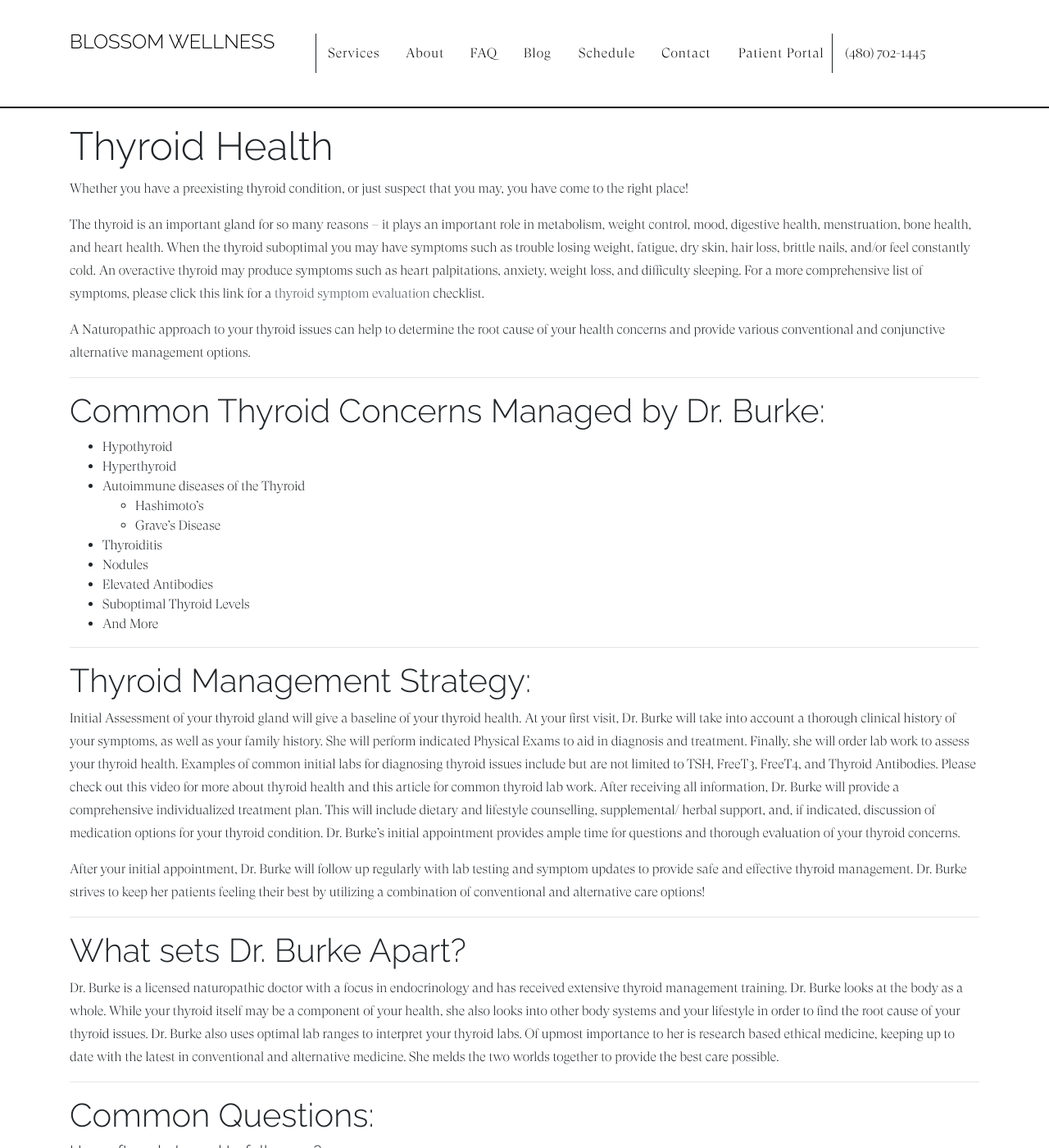
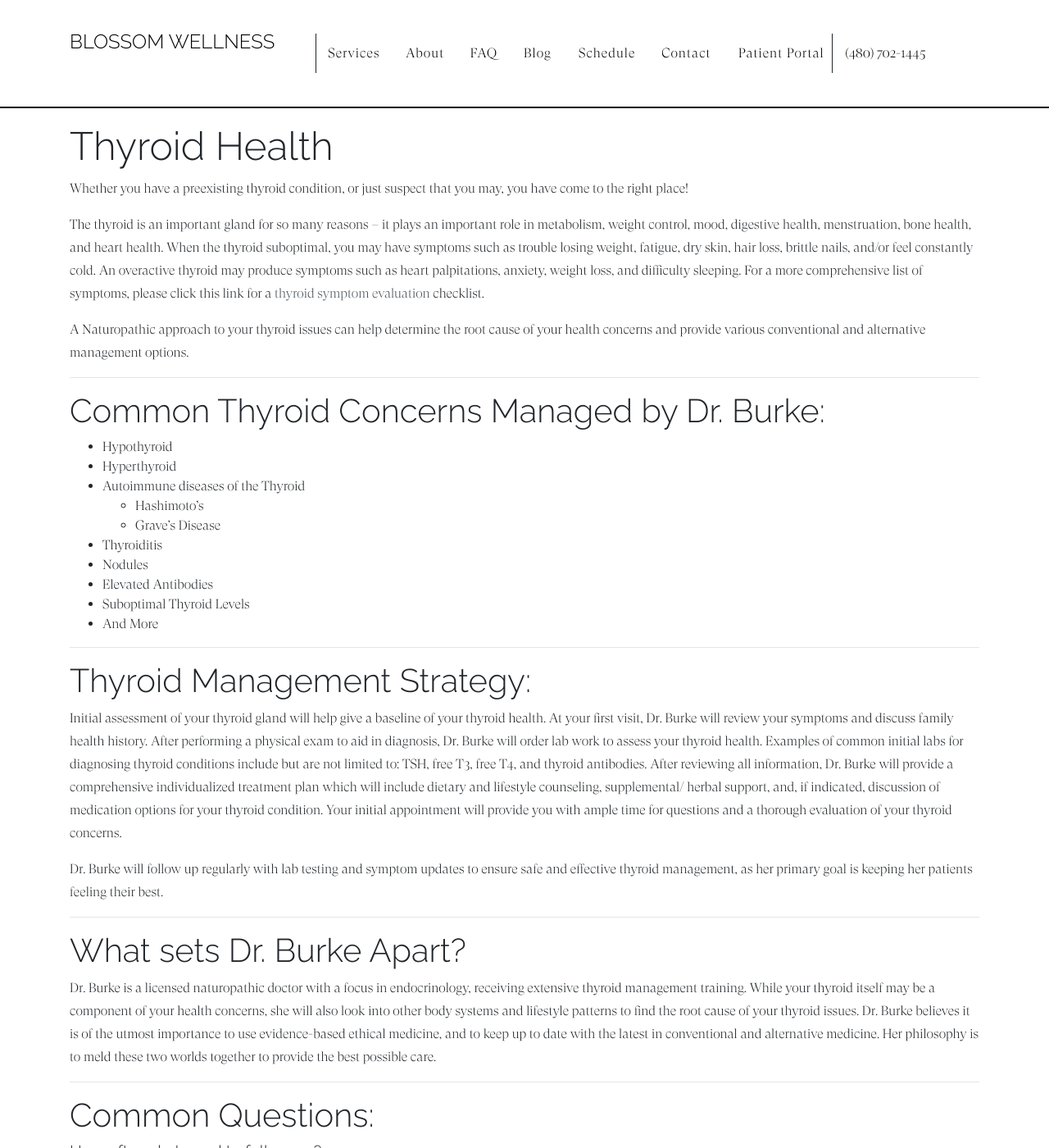
Before and after one commit to kburke8/drtaraburke, a Jekyll site: the page built from _services/thyroid-health.md, in a window 1280 px wide and 1400 px high. Shown: the whole window at 82% size. Built offline with Jekyll 4.4.1, drawn with Linux system fonts in a browser that asks for light colours; nearby versions of some CDN libraries; library files that are not in the unit come from our copies; a script that is not in the unit is left out; some of the changed text lies outside the part shown.

Commit message:
Sara edits 2

```diff
--- a/_services/thyroid-health.md
+++ b/_services/thyroid-health.md
@@ -7,9 +7,9 @@ description: The thyroid is an important gland for so many reasons – it plays
 # {{page.title}}
 Whether you have a preexisting thyroid condition, or just suspect that you may, you have come to the right place!
 
-The thyroid is an important gland for so many reasons – it plays an important role in metabolism, weight control, mood, digestive health, menstruation, bone health, and heart health. When the thyroid suboptimal you may have symptoms such as trouble losing weight, fatigue, dry skin, hair loss, brittle nails, and/or feel constantly cold. An overactive thyroid may produce symptoms such as heart palpitations, anxiety, weight loss, and difficulty sleeping. For a more comprehensive list of symptoms, please click this link for a [thyroid symptom evaluation](assets/handouts/Thyroid-signs-and-symptoms-1.xls) checklist.
+The thyroid is an important gland for so many reasons – it plays an important role in metabolism, weight control, mood, digestive health, menstruation, bone health, and heart health. When the thyroid suboptimal, you may have symptoms such as trouble losing weight, fatigue, dry skin, hair loss, brittle nails, and/or feel constantly cold. An overactive thyroid may produce symptoms such as heart palpitations, anxiety, weight loss, and difficulty sleeping. For a more comprehensive list of symptoms, please click this link for a [thyroid symptom evaluation](assets/handouts/Thyroid-signs-and-symptoms-1.xls) checklist.
 
-A Naturopathic approach to your thyroid issues can help to determine the root cause of your health concerns and provide various conventional and conjunctive alternative management options.
+A Naturopathic approach to your thyroid issues can help determine the root cause of your health concerns and provide various conventional and alternative management options.
 
 ***
 
@@ -30,15 +30,15 @@ A Naturopathic approach to your thyroid issues can help to determine the root ca
 
 ## Thyroid Management Strategy:
 
-Initial Assessment of your thyroid gland will give a baseline of your thyroid health. At your first visit, Dr. Burke will take into account a thorough clinical history of your symptoms, as well as your family history. She will perform indicated Physical Exams to aid in diagnosis and treatment. Finally, she will order lab work to assess your thyroid health. Examples of common initial labs for diagnosing thyroid issues include but are not limited to TSH, FreeT3, FreeT4, and Thyroid Antibodies. Please check out this video for more about thyroid health and this article for common thyroid lab work. After receiving all information, Dr. Burke will provide a comprehensive individualized treatment plan. This will include dietary and lifestyle counselling, supplemental/ herbal support, and, if indicated, discussion of medication options for your thyroid condition. Dr. Burke’s initial appointment provides ample time for questions and thorough evaluation of your thyroid concerns.
+Initial assessment of your thyroid gland will help give a baseline of your thyroid health. At your first visit, Dr. Burke will review your symptoms and discuss family health history. After performing a physical exam to aid in diagnosis, Dr. Burke will order lab work to assess your thyroid health. Examples of common initial labs for diagnosing thyroid conditions include but are not limited to: TSH, free T3, free T4, and thyroid antibodies. After reviewing all information, Dr. Burke will provide a comprehensive individualized treatment plan which will include dietary and lifestyle counseling, supplemental/ herbal support, and, if indicated, discussion of medication options for your thyroid condition. Your initial appointment will provide you with ample time for questions and a thorough evaluation of your thyroid concerns.
 
-After your initial appointment, Dr. Burke will follow up regularly with lab testing and symptom updates to provide safe and effective thyroid management. Dr. Burke strives to keep her patients feeling their best by utilizing a combination of conventional and alternative care options!
+Dr. Burke will follow up regularly with lab testing and symptom updates to ensure safe and effective thyroid management, as her primary goal is keeping her patients feeling their best.
 
 ***
 
 ## What sets Dr. Burke Apart?
 
-Dr. Burke is a licensed naturopathic doctor with a focus in endocrinology and has received extensive thyroid management training. Dr. Burke looks at the body as a whole. While your thyroid itself may be a component of your health, she also looks into other body systems and your lifestyle in order to find the root cause of your thyroid issues. Dr. Burke also uses optimal lab ranges to interpret your thyroid labs. Of upmost importance to her is research based ethical medicine, keeping up to date with the latest in conventional and alternative medicine. She melds the two worlds together to provide the best care possible.
+Dr. Burke is a licensed naturopathic doctor with a focus in endocrinology, receiving extensive thyroid management training. While your thyroid itself may be a component of your health concerns, she will also look into other body systems and lifestyle patterns to find the root cause of your thyroid issues. Dr. Burke believes it is of the utmost importance to use evidence-based ethical medicine, and to keep up to date with the latest in conventional and alternative medicine. Her philosophy is to meld these two worlds together to provide the best possible care.
 
 ***
 
@@ -50,16 +50,16 @@ This is very dependent on the individual. Some of the factors taken into account
 
 ##### Do you use alternative/ herbal medicine to manage thyroid conditions?
 
-Yes, but it depends on the type of thyroid condition. Often herbal medicines and supplementation will be used in conjunction with conventional medicine. For additional information please check out this article.
+Yes, but it depends on the type of thyroid condition. Often herbal medicines and supplementation will be used in conjunction with conventional medicine. For additional information please check out <a href="https://drtaraburke.com/herbs-for-hypothyroid/"> this article.</a>
 
 ##### What type of medication options are there for your hypothyroid?
 
 There are 2 types of thyroid medication – Synthetic or Natural Desiccated Thyroid (NDT). At your visit we will discuss, if indicated, what options are available to you based on your thyroid labs, symptoms, prior medications, lifestyle/religious beliefs, and medication costs.
 
-##### “My labs came back normal but I feel like I have all the symptoms of thyroid condition, what should I do”?
+##### My labs came back normal but I feel like I have all the symptoms of thyroid condition, what should I do?
 
 An initial appointment can help Dr. Burke to determine if your thyroid could be contributing to your health concerns. She can perform comprehensive labs to look not only at your thyroid but other body systems to determine a root cause of your symptoms.
 
 ##### How can I book an appointment?
 
-Please use the online appointment scheduler, contact the doctor via the form below, or call the office at 480- 702-1445. We would love to see how we can help you feel optimal!
+Please use the online appointment scheduler, contact Dr. Burke via the form below, or call the office at 480-702-1445. We would love to see how we can help you feel optimal!
```
Also changed, not shown: _data/sitetext.yml (+5 -5 lines).
